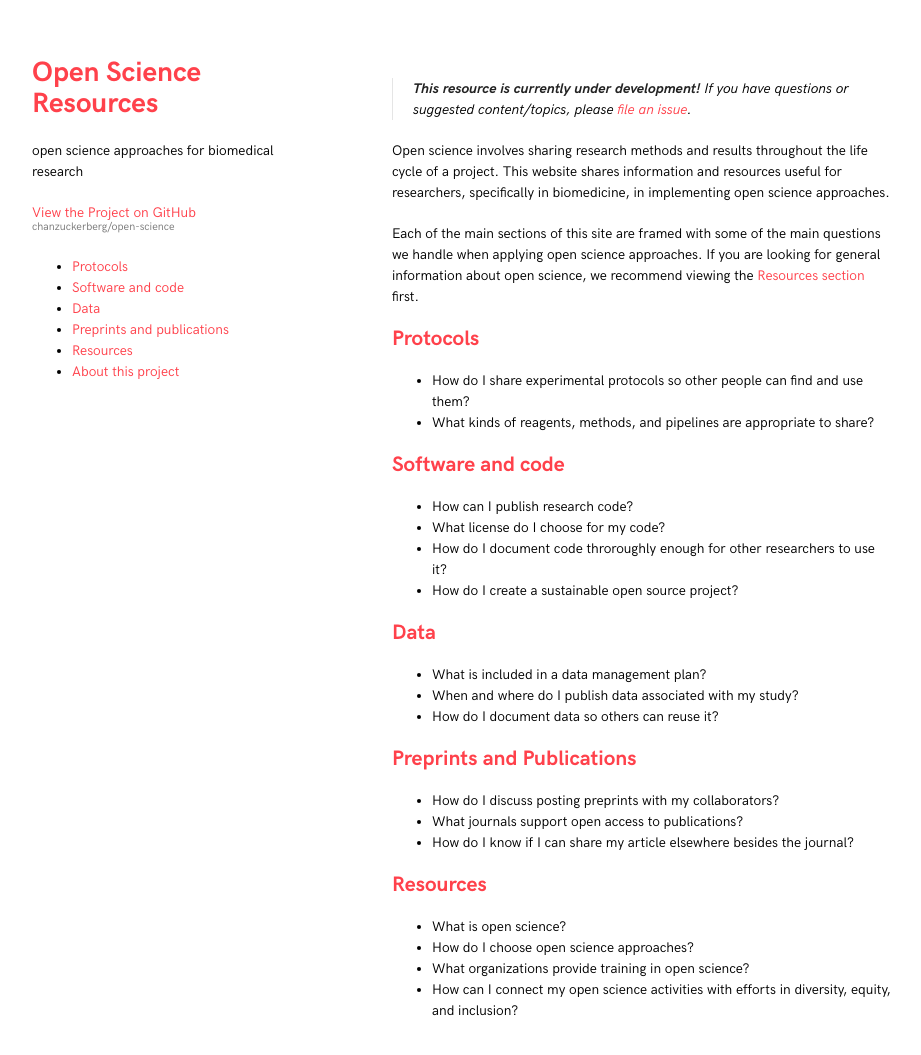
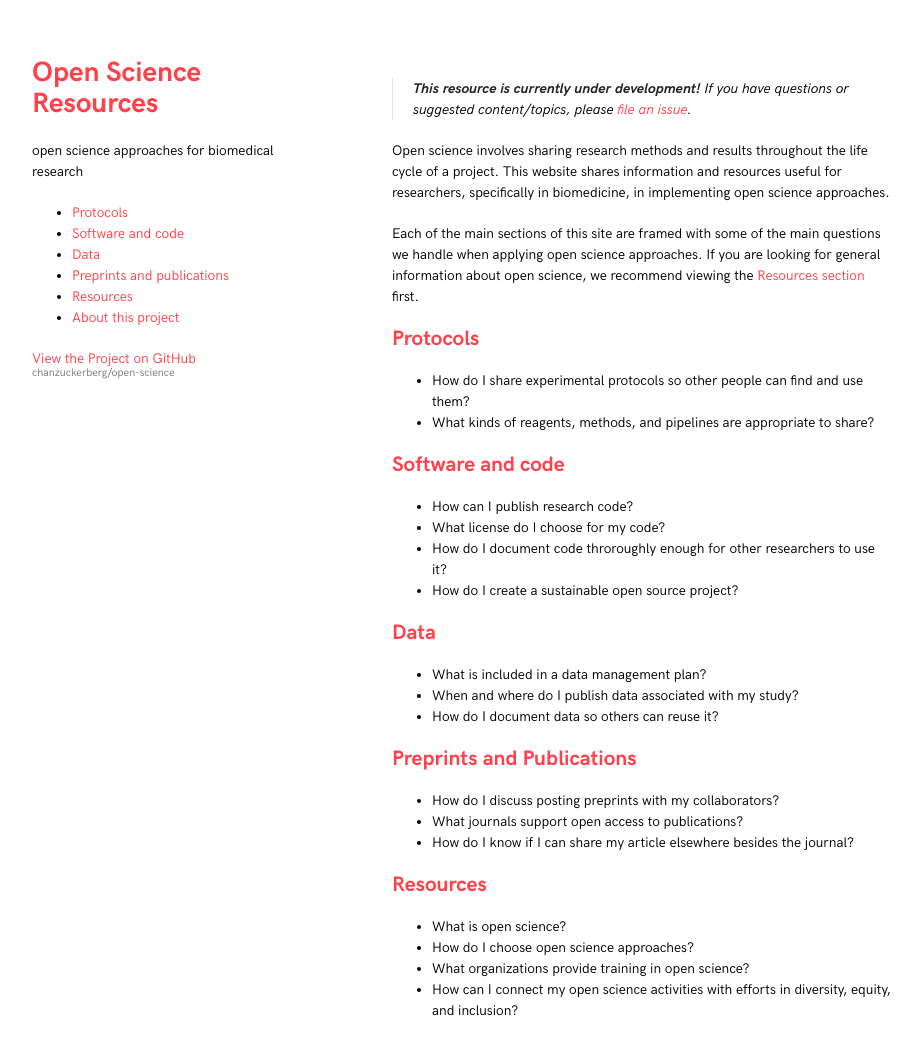
Before and after one commit to chanzuckerberg/open-science, a Jekyll site: the page built from index.md, in a window 1280 px wide and 1091 px high. Shown: the top 1055 px of the window, without its empty margins (178-1099 px from the left). Built offline with Jekyll 4.4.1, drawn with Linux system fonts in a browser that asks for light colours.

Commit message:
move "View Proj on GH" to bottom of section list

```diff
--- a/_layouts/default.html
+++ b/_layouts/default.html
@@ -23,10 +23,6 @@
 
         <p>{{ site.description | default: site.github.project_tagline }}</p>
 
-        {% if site.github.is_project_page %}
-        <p class="view"><a href="{{ site.github.repository_url }}">View the Project on GitHub <small>{{ site.github.repository_nwo }}</small></a></p>
-        {% endif %}
-
         {% if site.github.is_user_page %}
         <p class="view"><a href="{{ site.github.owner_url }}">View My GitHub Profile</a></p>
         {% endif %}
@@ -40,6 +36,10 @@
           <li><a href="/open-science/resources/overview/">Resources</a></li>
           <li><a href="/open-science/about/">About this project</a></li>
         </ul>
+        {% endif %}
+
+        {% if site.github.is_project_page %}
+        <p class="view"><a href="{{ site.github.repository_url }}">View the Project on GitHub <small>{{ site.github.repository_nwo }}</small></a></p>
         {% endif %}
       </header>
       <section>
```
